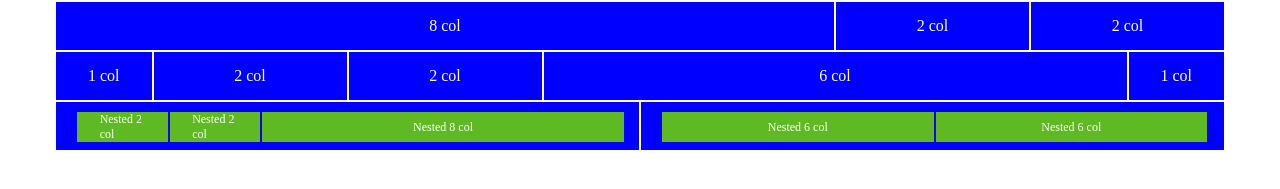
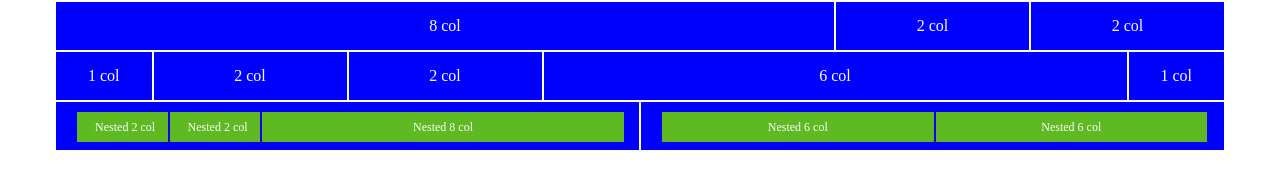
Before and after one commit to FRAALES/html-css-12bool, a plain HTML site: page index.html in a window 1280 px wide. Shown: the part 171-360 px from the top of the page. Drawn offline with Linux system fonts and the light colour scheme.

Commit message:
sezione 1 finita davvero

```diff
--- a/css/file.css
+++ b/css/file.css
@@ -45,3 +45,9 @@
     flex-basis: calc((100% / 12) * 6);
     max-width: calc((100% / 12) * 6);
 }
+
+.centrato2{
+    position: absolute;
+    top: 25%;
+    left: 20%;
+}
--- a/index.html
+++ b/index.html
@@ -70,10 +70,10 @@
                         <div class="row">
                             <div class="col-6">
                                 <span class="sotto-col-2">
-                                    <span class="centrato">Nested 2 col</span>
+                                    <span class="centrato2">Nested 2 col</span>
                                 </span>
                                 <span class="sotto-col-2">
-                                    <span class="centrato">Nested 2 col</span>
+                                    <span class="centrato2">Nested 2 col</span>
                                 </span>
                                 <span class="sotto-col-8">
                                     <span class="centrato">Nested 8 col</span>
```
